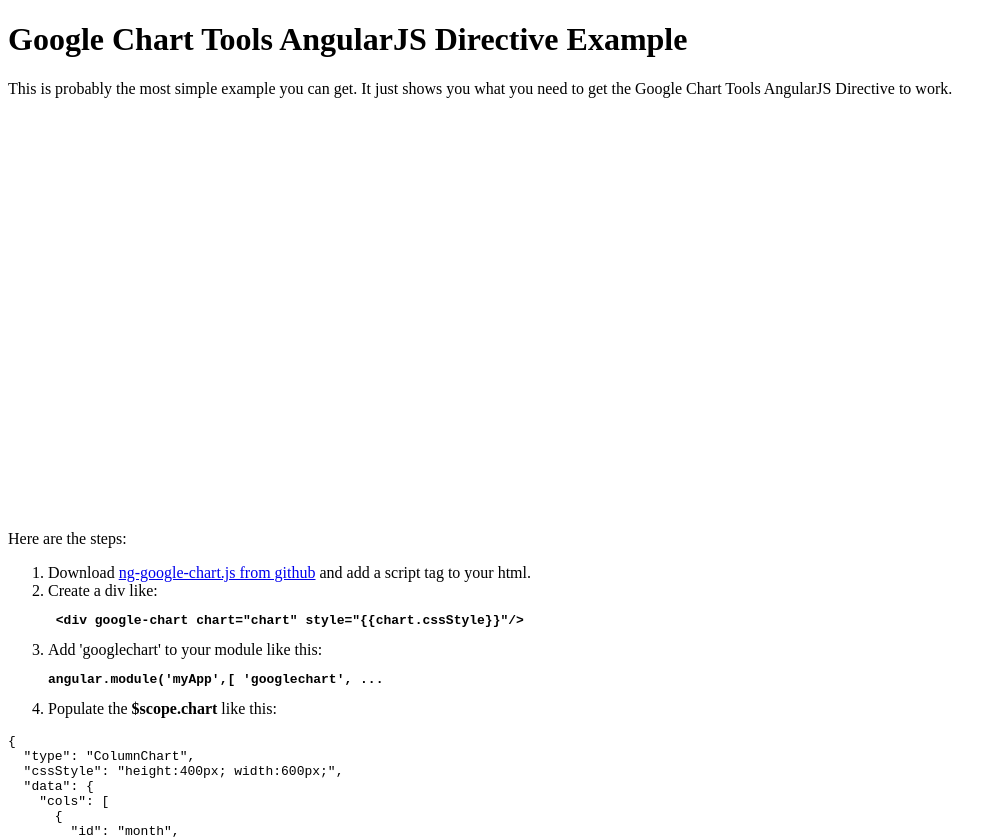
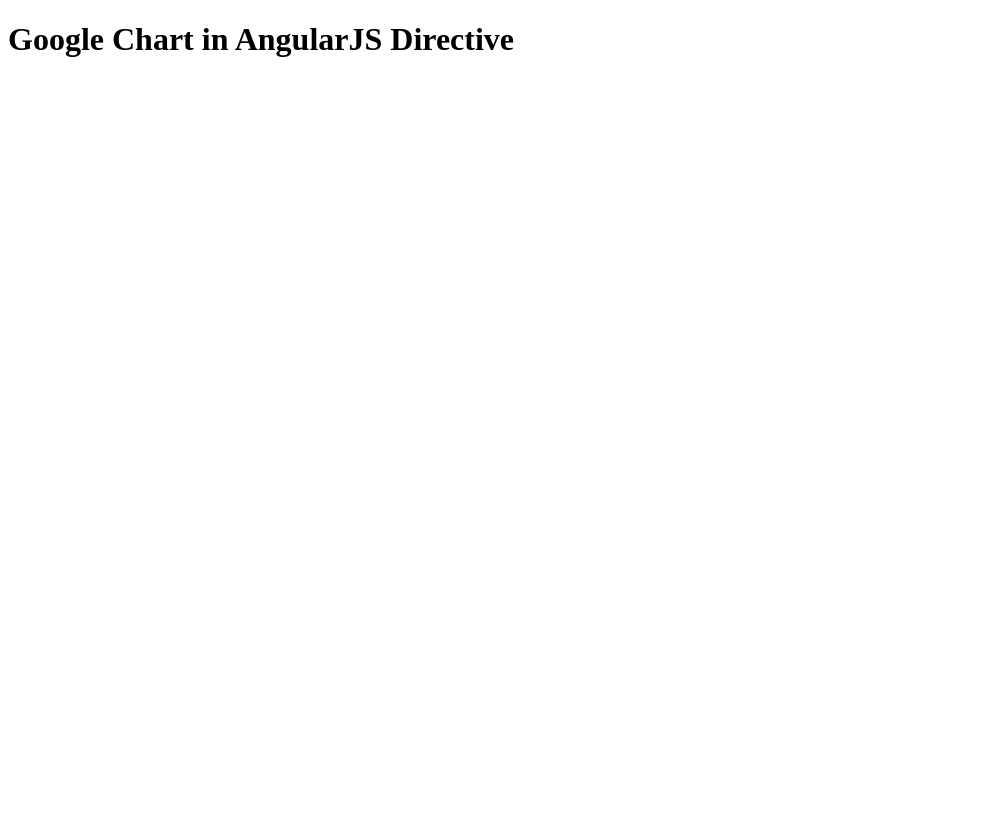
Before and after one commit to Madhuka/angularjs-tutorial, a website: page google-chart/index.html in a window 1280 px wide. Shown: the top 839 px of the page, without its empty margins (0-1007 px from the left). After the commit the page ends 800 px from the top, so only its background shows below. Drawn offline with nearby package versions, Linux system fonts and the light colour scheme.

Commit message:
cleaning index.html

```diff
--- a/google-chart/index.html
+++ b/google-chart/index.html
@@ -2,29 +2,16 @@
 <html lang="en">
 <head>
   <meta charset="utf-8">
-  <title>My AngularJS App</title>
+  <title>Google Chart</title>
 
 </head>
 <body ng-app="google-chart-example" ng-controller="MainCtrl">
-<h1>Google Chart Tools AngularJS Directive Example</h1>
-<p>This is probably the most simple example you can get.  It
-  just shows you what you need to get the Google Chart Tools AngularJS Directive to work.
-</p>
+<h1>Google Chart in AngularJS Directive</h1>
+
 
 <div>
 <div google-chart chart="chart" style="{{chart.cssStyle}}"/>
 </div>
-
-<p>
-  Here are the steps:
-  <ol>
-    <li>Download <a href="https://raw.github.com/bouil/angular-google-chart/gh-pages/ng-google-chart.js">ng-google-chart.js from github</a> and add a script tag to your html.</li>
-    <li>Create a div like: <b><pre ng-non-bindable> &lt;div google-chart chart=&quot;chart&quot; style=&quot;{{chart.cssStyle}}&quot;/&gt;</pre></b></li>
-    <li>Add 'googlechart' to your module like this: <b><pre>angular.module('myApp',[ 'googlechart', ...</pre></b></li>
-    <li>Populate the <b>$scope.chart</b> like this:</li>
-  </ol>
-  <pre>{{chart | json}}</pre>
-</p>
 
 <script src="//ajax.googleapis.com/ajax/libs/angularjs/1.0.5/angular.min.js"></script>
 <script src="ng-google-chart.js"></script>
```
